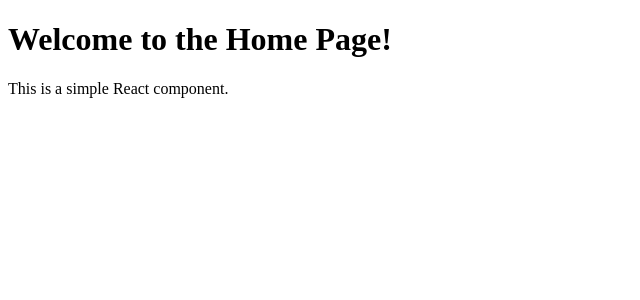
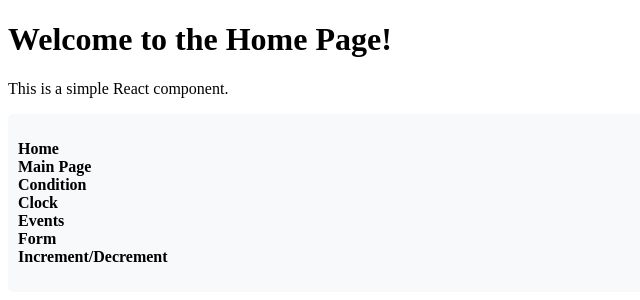
Before and after one commit to naman-0804/learning, a React (Create React App) app: page / in a window 1280 px wide. Shown: the top 300 px of the page, without its empty margins (0-640 px from the left). Built offline with nearby package versions, Linux system fonts and the light colour scheme.

Commit message:
link comp

```diff
--- a/src/Home.js
+++ b/src/Home.js
@@ -1,10 +1,21 @@
 import React from "react";
-
+import { Link } from "react-router-dom";
 const Home = () => {
     return (
         <React.Fragment>
             <h1>Welcome to the Home Page!</h1>
             <p>This is a simple React component.</p>
+            <nav>
+                <ul>
+                    <li><Link to="/">Home</Link></li>
+                    <li><Link to="/mainpage">Main Page</Link></li>
+                    <li><Link to="/condition">Condition</Link></li>
+                    <li><Link to="/clock">Clock</Link></li>
+                    <li><Link to="/events">Events</Link></li>
+                    <li><Link to="/form">Form</Link></li>
+                    <li><Link to="/incdec">Increment/Decrement</Link></li>
+                </ul>
+            </nav>
         </React.Fragment>
     )
 }
--- a/src/index.css
+++ b/src/index.css
@@ -46,3 +46,17 @@
   border-radius: 10px;
   margin: auto;
 }
+nav{
+  background-color: #f8f9fa;
+  padding: 10px;
+  border-radius: 5px;
+}
+ul{
+  list-style-type: none;
+  padding: 0;
+}
+ul li a{
+  text-decoration: none;
+  color: black;
+  font-weight: bold;
+}
```
